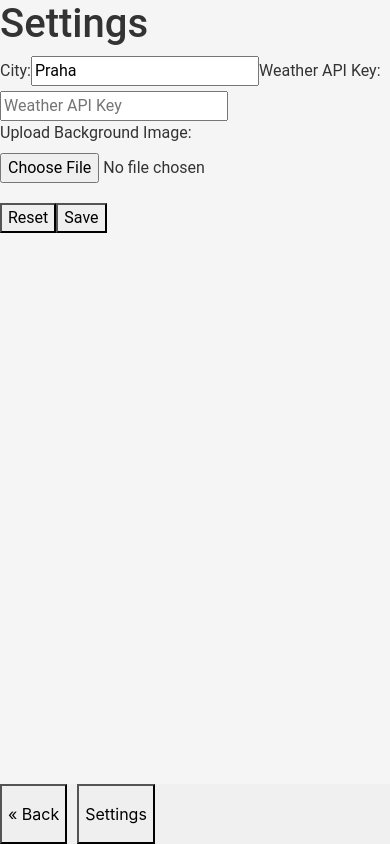
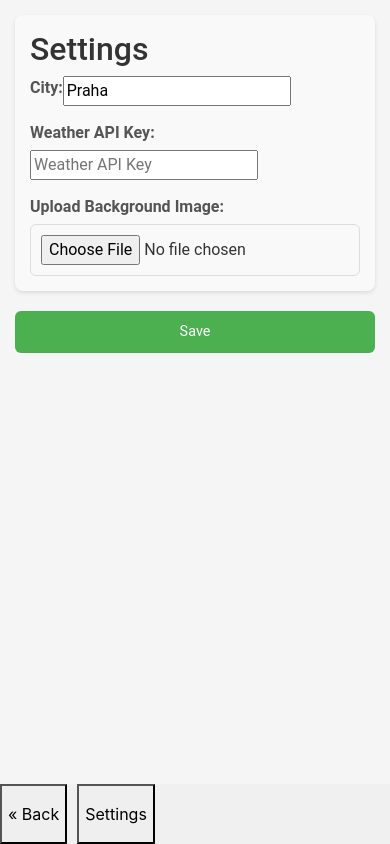
Before and after one commit to RostislavFisher/kajsemestralka, a Vue app: page /settings in a window 390 px wide. Built offline with nearby package versions, Linux system fonts and the light colour scheme.

Commit message:
styles are updated

```diff
--- a/src/Pages/Settings.vue
+++ b/src/Pages/Settings.vue
@@ -15,12 +15,6 @@ export default {
       localStorage.setItem("cityTemp", "");
       localStorage.setItem("backgroundImage", this.backgroundImage);
     },
-    reset() {
-      localStorage.clear();
-      this.city = "Praha";
-      this.weatherAPIKey = "";
-      this.backgroundImage = "";
-    },
     onImageUpload(event) {
       const file = event.target.files[0];
       if (!file) return;
@@ -35,33 +29,169 @@ export default {
 </script>
 
 <template>
-  <section>
-    <header>
-      <h1>Settings</h1>
-    </header>
-
-    <article>
+  <div class="container">
+    <div class="settings-section">
+      <h2>Settings</h2>
+      <div class="input-group">
         <label for="city">City:</label>
         <input id="city" v-model="city" placeholder="City">
+      </div>
 
+      <div class="input-group">
         <label for="weatherAPIKey">Weather API Key:</label>
         <input id="weatherAPIKey" v-model="weatherAPIKey" placeholder="Weather API Key">
+      </div>
 
+      <div class="input-group">
         <label for="backgroundImageUpload">Upload Background Image:</label>
         <input id="backgroundImageUpload" type="file" accept="image/*" @change="onImageUpload">
-    </article>
+      </div>
+    </div>
 
-    <aside v-if="backgroundImage" style="margin-top: 10px;">
-      <p>Background preview:</p>
-      <img :src="backgroundImage" style="max-width: 300px; max-height: 200px; object-fit: cover;">
-    </aside>
+    <div class="preview-section" v-if="backgroundImage">
+      <span class="preview-label">Background preview:</span>
+      <div class="preview-container">
+        <img :src="backgroundImage" alt="Background preview">
+      </div>
+    </div>
 
-    <nav style="margin-top: 20px;">
-      <button @click="reset">Reset</button>
-      <button @click="save">Save</button>
-    </nav>
-  </section>
+    <div class="button-group">
+      <button class="save-btn" @click="save">Save</button>
+    </div>
+  </div>
 </template>
 
 <style scoped>
+.container {
+  padding: 15px;
+  max-width: 100%;
+  box-sizing: border-box;
+}
+
+header {
+  margin-bottom: 20px;
+}
+
+header h1 {
+  margin: 0;
+  font-size: 1.5rem;
+  color: #333;
+}
+
+.settings-section {
+  background-color: #f9f9f9;
+  border-radius: 8px;
+  padding: 15px;
+  margin-bottom: 20px;
+  box-shadow: 0 2px 4px rgba(0,0,0,0.1);
+}
+
+.input-group {
+  margin-bottom: 15px;
+}
+
+.input-group:last-child {
+  margin-bottom: 0;
+}
+
+label {
+  display: block;
+  margin-bottom: 5px;
+  font-weight: bold;
+  color: #555;
+}
+
+input[type="text"],
+input[type="file"] {
+  width: 100%;
+  padding: 10px;
+  border: 1px solid #ddd;
+  border-radius: 6px;
+  font-size: 1rem;
+  box-sizing: border-box;
+}
+
+.preview-section {
+  position: relative;
+  margin: 20px 0;
+}
+
+.preview-label {
+  position: absolute;
+  top: -10px;
+  right: 10px;
+  background-color: #f0f0f0;
+  padding: 2px 8px;
+  border-radius: 12px;
+  font-size: 0.9rem;
+  font-weight: bold;
+  box-shadow: 0 2px 4px rgba(0,0,0,0.1);
+  z-index: 1;
+}
+
+.preview-container {
+  min-height: 100px;
+  border: 2px dashed #ccc;
+  border-radius: 8px;
+  padding: 15px 10px 10px;
+  background-color: #f9f9f9;
+  text-align: center;
+}
+
+.preview-container img {
+  max-width: 100%;
+  max-height: 200px;
+  object-fit: cover;
+  border-radius: 4px;
+}
+
+.button-group {
+  display: flex;
+  gap: 10px;
+  margin-top: 20px;
+}
+
+button {
+  flex: 1;
+  padding: 12px;
+  border: none;
+  border-radius: 6px;
+  font-size: 1rem;
+  cursor: pointer;
+  transition: background-color 0.3s;
+}
+
+.reset-btn {
+  background-color: #f44336;
+  color: white;
+}
+
+.reset-btn:hover {
+  background-color: #d32f2f;
+}
+
+.save-btn {
+  background-color: #4CAF50;
+  color: white;
+}
+
+.save-btn:hover {
+  background-color: #45a049;
+}
+
+@media (max-width: 480px) {
+  header h1 {
+    font-size: 1.3rem;
+  }
+
+  .button-group {
+    flex-direction: column;
+    gap: 8px;
+  }
+
+  button {
+    padding: 10px;
+    font-size: 0.9rem;
+  }
+}
 </style>
```
Lines whose indentation alone changed are shown as unchanged.
